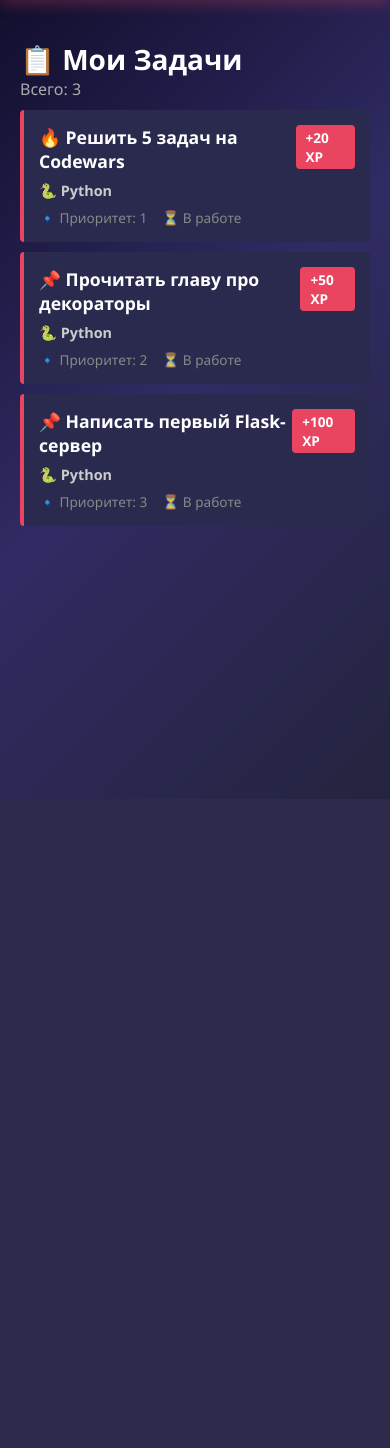
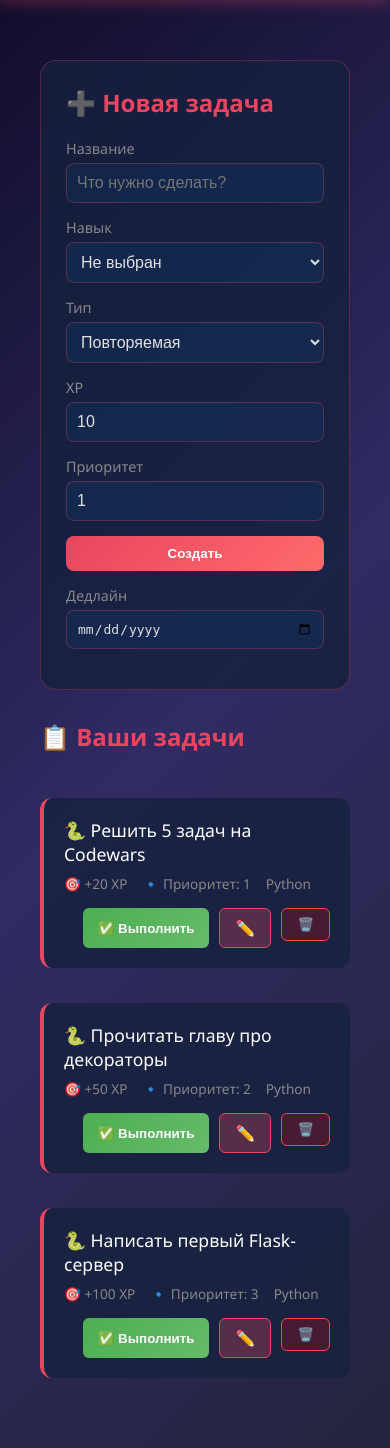
Before and after one commit to Alkorre-web/Prostor-Core, a Flask app: page /tasks in a window 390 px wide. Shown: the part 45-1493 px from the top of the page. Before the commit the page ends 844 px from the top, so only its background shows below. Run offline with Flask 3, Linux system fonts and the light colour scheme; data comes from the database, SQL or seed files in the repository.

Commit message:
Частично сделана вкладка Задачи

```diff
--- a/routes/tasks.py
+++ b/routes/tasks.py
@@ -2,7 +2,7 @@
 Маршруты: Задачи и API для задач
 """
 
-from flask import Blueprint, render_template, request, jsonify, session
+from flask import Blueprint, render_template, request, jsonify, session, redirect, url_for
 from database import get_db_connection
 from models.xp_system import add_xp_to_skill
 from datetime import datetime
@@ -16,31 +16,76 @@ def tasks_page():
     conn = get_db_connection()
     user_id = session.get('user_id')
 
+    # Получаем все задачи пользователя
     tasks = conn.execute('''
         SELECT t.*, s.name as skill_name, s.icon as skill_icon
         FROM tasks t
         LEFT JOIN skills s ON t.skill_id = s.id
-        WHERE t.user_id = ?
+        WHERE t.user_id = ? AND t.is_archived = 0
         ORDER BY t.priority, t.deadline
     ''', (user_id,)).fetchall()
 
+    # Получаем навыки для выпадающего списка
+    skills = conn.execute(
+        'SELECT id, name, icon FROM skills WHERE user_id = ?',
+        (user_id,)
+    ).fetchall()
+
     conn.close()
-    return render_template('tasks.html', tasks=list(tasks), username=session.get('username'))
+
+    return render_template('tasks.html',
+                         tasks=list(tasks),
+                         skills=list(skills),
+                         username=session.get('username'))
+
+
+@bp.route('/tasks/create', methods=['POST'])
+def create_task():
+    """Создание новой задачи"""
+    conn = get_db_connection()
+    user_id = session.get('user_id')
+
+    # Получаем данные из формы
+    title = request.form.get('title')
+    skill_id = request.form.get('skill_id') or None
+    task_type = request.form.get('task_type', 'one_time')
+    xp_reward = int(request.form.get('xp_reward', 10))
+    priority = int(request.form.get('priority', 1))
+    deadline = request.form.get('deadline') or None
+
+    if not title:
+        conn.close()
+        return redirect(url_for('tasks.tasks_page'))
+
+    # Вставляем в БД
+    conn.execute('''
+        INSERT INTO tasks (user_id, skill_id, title, task_type, xp_reward, priority, deadline)
+        VALUES (?, ?, ?, ?, ?, ?, ?)
+    ''', (user_id, skill_id, title, task_type, xp_reward, priority, deadline))
+
+    conn.commit()
+    conn.close()
+
+    return redirect(url_for('tasks.tasks_page'))
 
 
 @bp.route('/api/tasks/<int:task_id>/complete', methods=['POST'])
 def complete_task(task_id):
     """API: Отметить задачу как выполненную и начислить XP"""
     conn = get_db_connection()
+    user_id = session.get('user_id')
+
+    # Проверяем что задача принадлежит пользователю
     task = conn.execute(
-        'SELECT * FROM tasks WHERE id = ?', (task_id,)
+        'SELECT * FROM tasks WHERE id = ? AND user_id = ?',
+        (task_id, user_id)
     ).fetchone()
 
     if not task:
         conn.close()
         return jsonify({'error': 'Task not found'}), 404
 
-    # Помечаем как выполненную
+    # Помечаем как выполненную и архивируем
     now = datetime.now()
     conn.execute('''
         UPDATE tasks
@@ -56,3 +101,63 @@ def complete_task(task_id):
     conn.close()
 
     return jsonify({'success': True, 'xp_reward': task['xp_reward']})
+
+
+@bp.route('/tasks/<int:task_id>/edit', methods=['GET', 'POST'])
+def edit_task(task_id):
+    """Редактирование задачи"""
+    conn = get_db_connection()
+    user_id = session.get('user_id')
+
+    task = conn.execute(
+        'SELECT * FROM tasks WHERE id = ? AND user_id = ?',
+        (task_id, user_id)
+    ).fetchone()
+
+    if not task:
+        conn.close()
+        return redirect(url_for('tasks.tasks_page'))
+
+    if request.method == 'POST':
+        title = request.form.get('title')
+        skill_id = request.form.get('skill_id') or None
+        xp_reward = int(request.form.get('xp_reward', 10))
+        priority = int(request.form.get('priority', 1))
+        deadline = request.form.get('deadline') or None
+
+        conn.execute('''
+            UPDATE tasks
+            SET title = ?, skill_id = ?, xp_reward = ?, priority = ?, deadline = ?
+            WHERE id = ?
+        ''', (title, skill_id, xp_reward, priority, deadline, task_id))
+
+        conn.commit()
+        conn.close()
+
+        return redirect(url_for('tasks.tasks_page'))
+
+    skills = conn.execute(
+        'SELECT id, name, icon FROM skills WHERE user_id = ?',
+        (user_id,)
+    ).fetchall()
+
+    conn.close()
+
+    return render_template('tasks_edit.html', task=task, skills=list(skills))
+
+
+@bp.route('/tasks/<int:task_id>/delete', methods=['POST'])
+def delete_task(task_id):
+    """Удаление задачи"""
+    conn = get_db_connection()
+    user_id = session.get('user_id')
+
+    conn.execute(
+        'DELETE FROM tasks WHERE id = ? AND user_id = ?',
+        (task_id, user_id)
+    )
+
+    conn.commit()
+    conn.close()
+
+    return redirect(url_for('tasks.tasks_page'))
--- /dev/null
+++ b/static/js/tasks.js
@@ -0,0 +1,78 @@
+/**
+ * Завершение задачи через AJAX
+ */
+function completeTask(taskId, xpReward) {
+    if (!confirm('Выполнить задачу и получить ' + xpReward + ' XP?')) {
+        return;
+    }
+
+    fetch(`/api/tasks/${taskId}/complete`, {
+        method: 'POST',
+        headers: {
+            'Content-Type': 'application/json'
+        }
+    })
+    .then(response => response.json())
+    .then(data => {
+        if (data.success) {
+            // Находим карточку задачи и скрываем её
+            const taskCard = document.querySelector(`[data-task-id="${taskId}"]`);
+            if (taskCard) {
+                taskCard.style.opacity = '0.5';
+                taskCard.style.pointerEvents = 'none';
+                setTimeout(() => {
+                    taskCard.remove();
+                }, 500);
+            }
+
+            // Показываем уведомление
+            showNotification(`+${xpReward} XP получено! 🎉`);
+        } else {
+            showNotification('Ошибка при выполнении задачи', 'error');
+        }
+    })
+    .catch(error => {
+        console.error('Error:', error);
+        showNotification('Ошибка соединения', 'error');
+    });
+}
+
+/**
+ * Показ уведомления
+ */
+function showNotification(message, type = 'success') {
+    const notif = document.createElement('div');
+    notif.style.cssText = `
+        position: fixed;
+        top: 100px;
+        right: 20px;
+        background: ${type === 'success' ? 'linear-gradient(135deg, #4CAF50, #66BB6A)' : 'linear-gradient(135deg, #f44336, #ef5350)'};
+        color: white;
+        padding: 15px 25px;
+        border-radius: 10px;
+        box-shadow: 0 5px 20px rgba(0, 0, 0, 0.4);
+        animation: slideIn 0.3s ease;
+        z-index: 10000;
+    `;
+    notif.textContent = message;
+    document.body.appendChild(notif);
+
+    setTimeout(() => {
+        notif.style.animation = 'slideOut 0.3s ease';
+        setTimeout(() => notif.remove(), 300);
+    }, 3000);
+}
+
+// Добавляем анимации
+const style = document.createElement('style');
+style.textContent = `
+    @keyframes slideIn {
+        from { transform: translateX(400px); opacity: 0; }
+        to { transform: translateX(0); opacity: 1; }
+    }
+    @keyframes slideOut {
+        from { transform: translateX(0); opacity: 1; }
+        to { transform: translateX(400px); opacity: 0; }
+    }
+`;
+document.head.appendChild(style);
--- a/templates/tasks.html
+++ b/templates/tasks.html
@@ -1,69 +1,274 @@
 {% extends 'base.html' %}
 
-{% block title %}Задачи - Простор{% endblock %}
+{% block title %}Задачи — Простор{% endblock %}
 
 {% block content %}
-<h1 style="color: white;">📋 Мои Задачи</h1>
-<p style="color: #aaa;">Всего: {{ tasks|length }}</p>
+
+<style>
+/* Стили для страницы задач */
+.tasks-container {
+    max-width: 1000px;
+    margin: 0 auto;
+    padding: 20px;
+}
+
+.create-form {
+    background: rgba(22, 33, 62, 0.8);
+    border: 1px solid rgba(233, 69, 96, 0.3);
+    border-radius: 16px;
+    padding: 25px;
+    margin-bottom: 30px;
+}
+
+.create-form h2 {
+    color: #e94560;
+    margin-bottom: 20px;
+}
+
+.form-row {
+    display: grid;
+    grid-template-columns: 2fr 1fr 1fr 1fr 1fr auto;
+    gap: 15px;
+    margin-bottom: 15px;
+}
+
+.form-group {
+    display: flex;
+    flex-direction: column;
+    gap: 5px;
+}
+
+.form-group label {
+    color: #888;
+    font-size: 0.9em;
+}
+
+.form-group input,
+.form-group select {
+    background: rgba(15, 52, 96, 0.4);
+    border: 1px solid rgba(233, 69, 96, 0.3);
+    border-radius: 8px;
+    padding: 10px;
+    color: #e0e0e0;
+    font-size: 1em;
+}
+
+.btn-create {
+    background: linear-gradient(135deg, #e94560, #ff6b6b);
+    color: white;
+    border: none;
+    padding: 10px 25px;
+    border-radius: 8px;
+    cursor: pointer;
+    font-weight: 600;
+    align-self: end;
+}
+
+.btn-create:hover {
+    transform: translateY(-2px);
+    box-shadow: 0 5px 15px rgba(233, 69, 96, 0.4);
+}
+
+.task-list {
+    display: flex;
+    flex-direction: column;
+    gap: 15px;
+}
+
+.task-card {
+    background: rgba(22, 33, 62, 0.8);
+    padding: 20px;
+    border-radius: 12px;
+    border-left: 4px solid #e94560;
+    display: flex;
+    justify-content: space-between;
+    align-items: center;
+    transition: transform 0.2s;
+}
+
+.task-card:hover {
+    transform: translateX(5px);
+}
+
+.task-card.completed {
+    opacity: 0.6;
+    border-left-color: #00ff00;
+}
+
+.task-info {
+    flex-grow: 1;
+}
+
+.task-title {
+    font-size: 1.1em;
+    color: #fff;
+    margin-bottom: 8px;
+}
+
+.task-meta {
+    font-size: 0.85em;
+    color: #888;
+    display: flex;
+    gap: 15px;
+    flex-wrap: wrap;
+}
+
+.task-actions {
+    display: flex;
+    gap: 10px;
+}
+
+.btn-complete {
+    background: linear-gradient(135deg, #4CAF50, #66BB6A);  /* ← Градиент */
+    color: white;  /* ← Белый текст на градиенте */
+    border: none;
+    padding: 8px 15px;
+    border-radius: 6px;
+    cursor: pointer;
+    font-weight: 600;
+    transition: transform 0.2s, box-shadow 0.2s;
+}
+
+.btn-complete:hover {
+    transform: translateY(-2px);
+    box-shadow: 0 5px 15px rgba(76, 175, 80, 0.4);
+}
+
+.btn-edit {
+    background: rgba(233, 69, 96, 0.3);
+    color: #e94560;
+    border: 1px solid #e94560;
+    padding: 8px 15px;
+    border-radius: 6px;
+    cursor: pointer;
+}
+
+.btn-delete {
+    background: rgba(255, 0, 0, 0.2);
+    color: #ff4444;
+    border: 1px solid #ff4444;
+    padding: 8px 15px;
+    border-radius: 6px;
+    cursor: pointer;
+}
+
+.empty-state {
+    text-align: center;
+    padding: 60px 20px;
+    color: #666;
+}
+
+@media (max-width: 768px) {
+    .form-row {
+        grid-template-columns: 1fr;
+    }
+    .task-card {
+        flex-direction: column;
+        gap: 15px;
+        align-items: flex-start;
+    }
+    .task-actions {
+        width: 100%;
+        justify-content: flex-end;
+    }
+}
+</style>
+
+<div class="tasks-container">
+
+    <!-- Форма создания задачи -->
+    <section class="create-form">
+        <h2>➕ Новая задача</h2>
+        <form action="{{ url_for('tasks.create_task') }}" method="POST">
+            <div class="form-row">
+                <div class="form-group">
+                    <label>Название</label>
+                    <input type="text" name="title" required placeholder="Что нужно сделать?">
+                </div>
+                <div class="form-group">
+                    <label>Навык</label>
+                    <select name="skill_id">
+                        <option value="">Не выбран</option>
+                        {% for skill in skills %}
+                        <option value="{{ skill.id }}">{{ skill.icon }} {{ skill.name }}</option>
+                        {% endfor %}
+                    </select>
+                </div>
+                <div class="form-group">
+                    <label>Тип</label>
+                    <select name="task_type">
+                        <option value="recurring">Повторяемая</option>
+                        <option value="short">Краткосрок (&lt;15 мин)</option>
+                        <option value="medium">Среднесрок (день)</option>
+                        <option value="long">Долгосрок (&gt;дня)</option>
+                    </select>
+                </div>
+                <div class="form-group">
+                    <label>XP</label>
+                    <input type="number" name="xp_reward" value="10" min="1">
+                </div>
+                <div class="form-group">
+                    <label>Приоритет</label>
+                    <input type="number" name="priority" value="1" min="1" max="5">
+                </div>
+                <button type="submit" class="btn-create">Создать</button>
+            </div>
+            <div class="form-row">
+                <div class="form-group">
+                    <label>Дедлайн</label>
+                    <input type="date" name="deadline">
+                </div>
+            </div>
+        </form>
+    </section>
+
+    <!-- Список задач -->
+    <section class="task-list">
+        <h2 style="color: #e94560; margin-bottom: 20px;">📋 Ваши задачи</h2>
 
         {% if tasks %}
             {% for task in tasks %}
-    <div style="
-        color: white;
-        background: #2a2a4e;
-        padding: 15px;
-        margin: 10px 0;
-        border-left: 4px solid {% if task['is_completed'] %}#00ff00{% else %}#e94560{% endif %};
-        border-radius: 4px;
-    ">
-        <!-- Заголовок задачи -->
-        <div style="display: flex; justify-content: space-between; align-items: start; margin-bottom: 8px;">
-            <strong style="font-size: 1.1em;">
-                {% if task['is_completed'] %}✅ {% elif task['priority'] == 1 %}🔥 {% else %}📌 {% endif %}
-                {{ task['title'] }}
-            </strong>
-            <span style="
-                background: #e94560;
-                color: white;
-                padding: 3px 10px;
-                border-radius: 4px;
-                font-size: 0.85em;
-                font-weight: bold;
-            ">
-                +{{ task['xp_reward'] }} XP
-            </span>
+            <div class="task-card {% if task.is_completed %}completed{% endif %}" data-task-id="{{ task.id }}">
+                <div class="task-info">
+                    <div class="task-title">
+                        {% if task.skill_icon %}{{ task.skill_icon }} {% endif %}
+                        {{ task.title }}
                     </div>
-
-        <!-- Привязка к навыку -->
-        {% if task['skill_icon'] and task['skill_name'] %}
-        <div style="font-size: 0.9em; color: #ccc; margin-bottom: 8px;">
-            {{ task['skill_icon'] }} <strong>{{ task['skill_name'] }}</strong>
+                    <div class="task-meta">
+                        <span>🎯 +{{ task.xp_reward }} XP</span>
+                        <span>🔹 Приоритет: {{ task.priority }}</span>
+                        {% if task.deadline %}
+                        <span>📅 {{ task.deadline }}</span>
+                        {% endif %}
+                        {% if task.skill_name %}
+                        <span>{{ task.skill_name }}</span>
+                        {% endif %}
                     </div>
+                </div>
+                <div class="task-actions">
+                    {% if not task.is_completed %}
+                    <button class="btn-complete" onclick="completeTask({{ task.id }}, {{ task.xp_reward }})">
+                        ✅ Выполнить
+                    </button>
                     {% endif %}
-
-        <!-- Мета-информация -->
-        <div style="font-size: 0.85em; color: #888; display: flex; gap: 15px; flex-wrap: wrap;">
-            {% if task['deadline'] %}
-            <span>📅 {{ task['deadline'] }}</span>
-            {% endif %}
-            <span>🔹 Приоритет: {{ task['priority'] }}</span>
-            <span>{{ '✅ Выполнено' if task['is_completed'] else '⏳ В работе' }}</span>
+                    <a href="{{ url_for('tasks.edit_task', task_id=task.id) }}" class="btn-edit">
+                        ✏️
+                    </a>
+                    <form action="{{ url_for('tasks.delete_task', task_id=task.id) }}" method="POST" style="display:inline;" onsubmit="return confirm('Удалить задачу?')">
+                        <button type="submit" class="btn-delete">🗑️</button>
+                    </form>
                 </div>
             </div>
             {% endfor %}
-
         {% else %}
-    <!-- Пустое состояние -->
-    <div style="
-        color: #888;
-        text-align: center;
-        padding: 60px 20px;
-        background: #2a2a4e;
-        border-radius: 8px;
-        margin-top: 20px;
-    ">
-        <p style="font-size: 1.2em; margin-bottom: 10px;">🎉 Задач пока нет!</p>
-        <p style="font-size: 0.9em;">Добавь первую задачу и начни прокачивать навыки</p>
+            <div class="empty-state">
+                <p style="font-size: 1.2em;">🎉 Задач пока нет!</p>
+                <p>Создайте первую задачу выше</p>
             </div>
         {% endif %}
+    </section>
+
+</div>
+
+<script src="{{ url_for('static', filename='js/tasks.js') }}"></script>
 {% endblock %}
```
Also changed, not shown: templates/tasks_edit.html (added, +70 -0 lines). Lines whose indentation alone changed are shown as unchanged.
